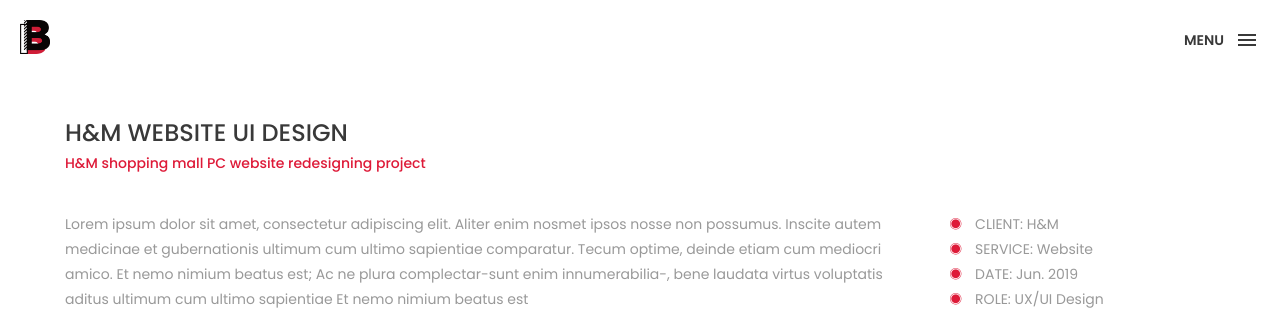
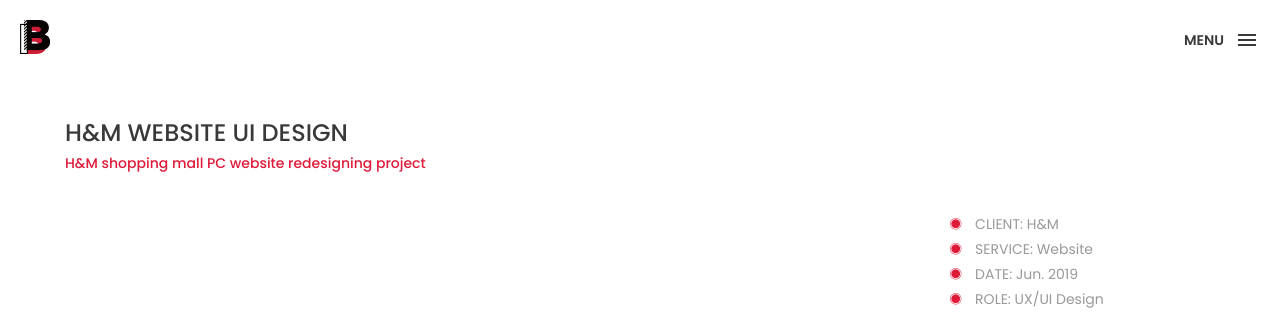
Before and after one commit to lydia9302/portfolio, a website: page portfolio_hnm.html in a window 1280 px wide. Shown: the top 320 px of the page. Drawn offline with Linux system fonts and the light colour scheme; grey boxes are pictures that could not be loaded; files whose address does not match are found by name.

Commit message:
randomtext remove
lorem ipson / random text removed

```diff
--- a/portfolio_hnm.html
+++ b/portfolio_hnm.html
@@ -93,7 +93,6 @@
             </div>
 
             <div class="col-md-9">
-                <p>Lorem ipsum dolor sit amet, consectetur adipiscing elit. Aliter enim nosmet ipsos nosse non possumus. Inscite autem medicinae et gubernationis ultimum cum ultimo sapientiae comparatur. Tecum optime, deinde etiam cum mediocri amico. Et nemo nimium beatus est; Ac ne plura complectar-sunt enim innumerabilia-, bene laudata virtus voluptatis aditus ultimum cum ultimo sapientiae Et nemo nimium beatus est </p>
             </div>
 
             <div class="col-md-3">
```
Also changed, not shown: portfolio_poster.html (+1 -1 lines).
